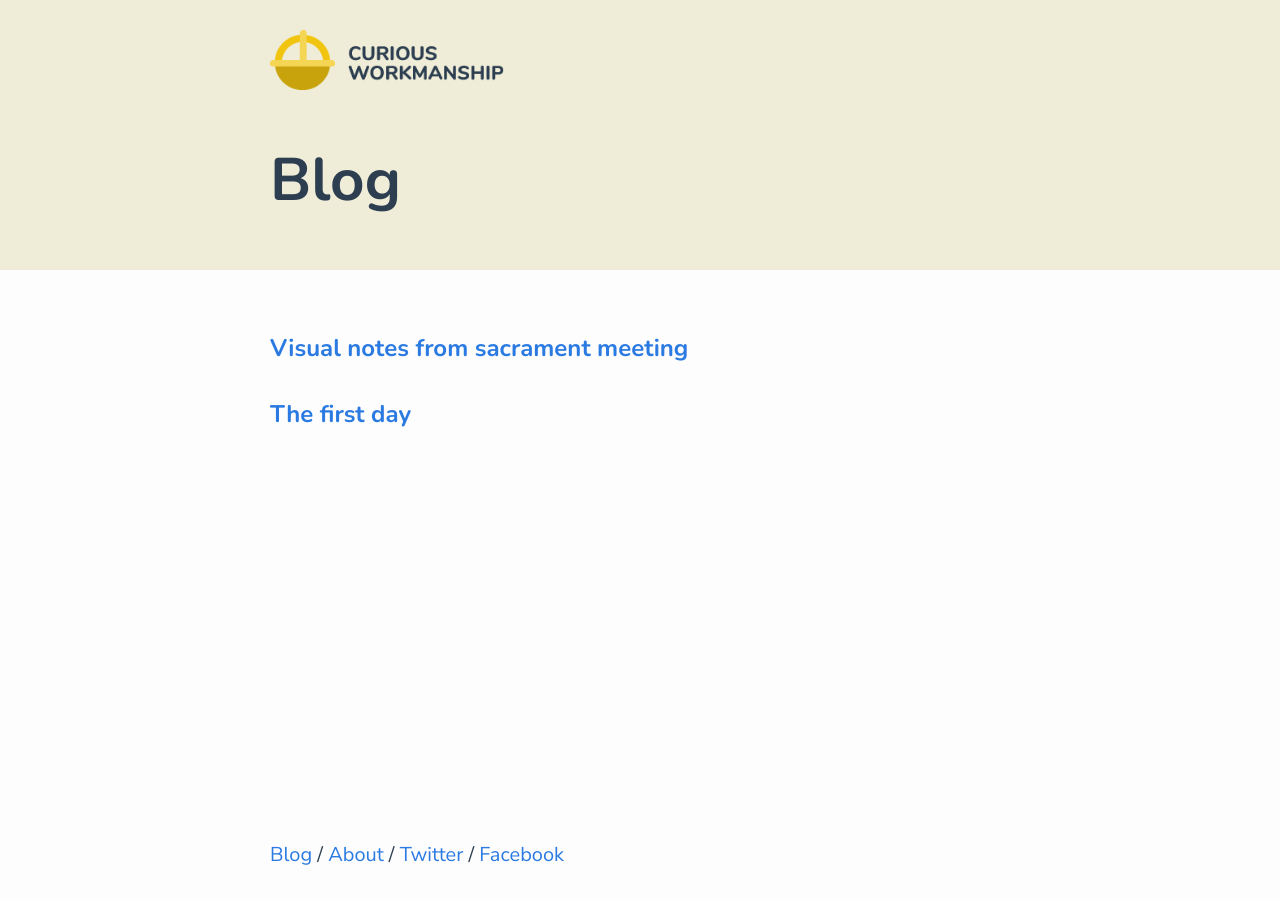
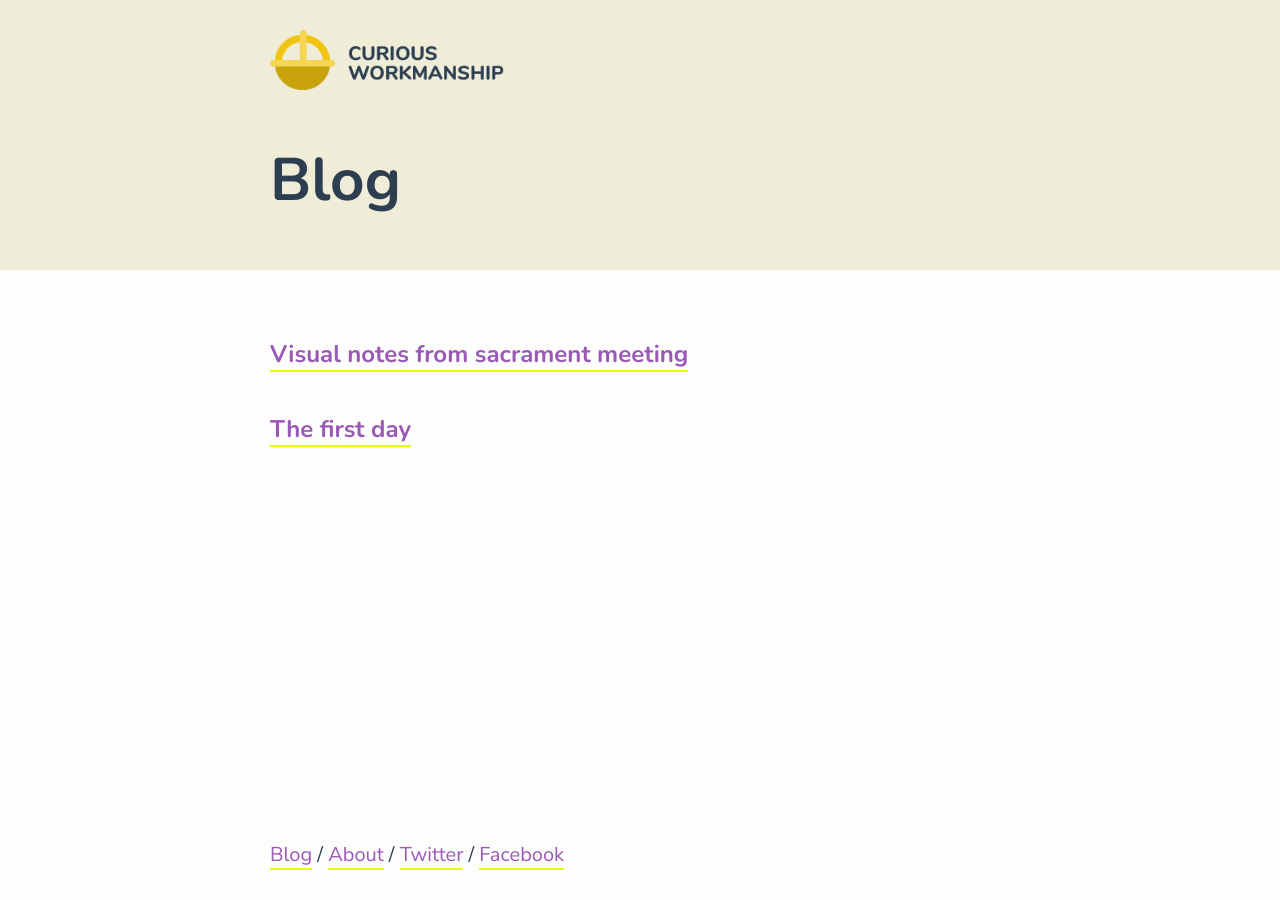
Before and after one commit to blairrorani/curious-workmanship, a Jekyll site: the page built from blog/index.html, in a window 1280 px wide. Built offline with Jekyll 4.4.1, drawn with Linux system fonts in a browser that asks for light colours.

Commit message:
update links

```diff
--- a/_includes/head.html
+++ b/_includes/head.html
@@ -8,6 +8,7 @@
 
   <!-- link Google fonts -->
   <link href="https://fonts.googleapis.com/css?family=Nunito+Sans:400,700|Nunito:400,700,800" rel="stylesheet">
+
   <link rel="stylesheet" href="{{ "/css/main.css" | prepend: site.baseurl }}">
   <link rel="canonical" href="{{ page.url | replace:'index.html','' | prepend: site.baseurl | prepend: site.url }}">
   <link rel="alternate" type="application/rss+xml" title="{{ site.title }}" href="{{ "/feed.xml" | prepend: site.baseurl | prepend: site.url }}">
--- a/_sass/_custom.scss
+++ b/_sass/_custom.scss
@@ -9,6 +9,24 @@
      font-family: $headings-font-family;
      font-weight: $base-font-weight * 1.75;
      font: #{$base-font-size}/#{$base-line-height};
+ }
+
+ a {
+     color: $link-color;
+     text-decoration: none;
+     border-bottom: 2px solid $underline-color;
+
+
+     &:visited {
+         color: darken($link-color, 15%);
+     }
+
+     &:hover {
+         color: $text-color;
+         text-decoration: none;
+         border-bottom: 2px solid $underline-color;
+         background-color: $underline-color;
+     }
  }
 
 /**
@@ -65,6 +83,11 @@
       font-size: $base-font-size;
     }
 
+    .post-link {
+        display: inline;
+        font-size: 24px;
+    }
+
 /**
  * my styles
  */
--- a/blog/index.html
+++ b/blog/index.html
@@ -8,10 +8,7 @@ layout: default
   <ul class="post-list">
     {% for post in site.posts %}
       <li>
-
-        <h2>
-          <a class="post-link" href="{{ post.url | prepend: site.baseurl }}">{{ post.title }}</a>
-        </h2>
+          <h2><a class="post-link" href="{{ post.url | prepend: site.baseurl }}">{{ post.title }}</a></h2>
       </li>
     {% endfor %}
   </ul>
--- a/css/main.scss
+++ b/css/main.scss
@@ -48,6 +48,8 @@ $base-font-family: 'Nunito Sans', Helvetica, Arial, sans-serif;
 $headings-font-family: 'Nunito', Helvetica, Arial, sans-serif;
 $base-font-size: 20px;
 $text-color: #2C3E50;
+$link-color: #9b59b6;
+$underline-color: #eaff00;
 
 
 // Import partials from `sass_dir` (defaults to `_sass`)
```
Also changed, not shown: _design/cw-facebook-header.png (added). Lines whose indentation alone changed are shown as unchanged.
